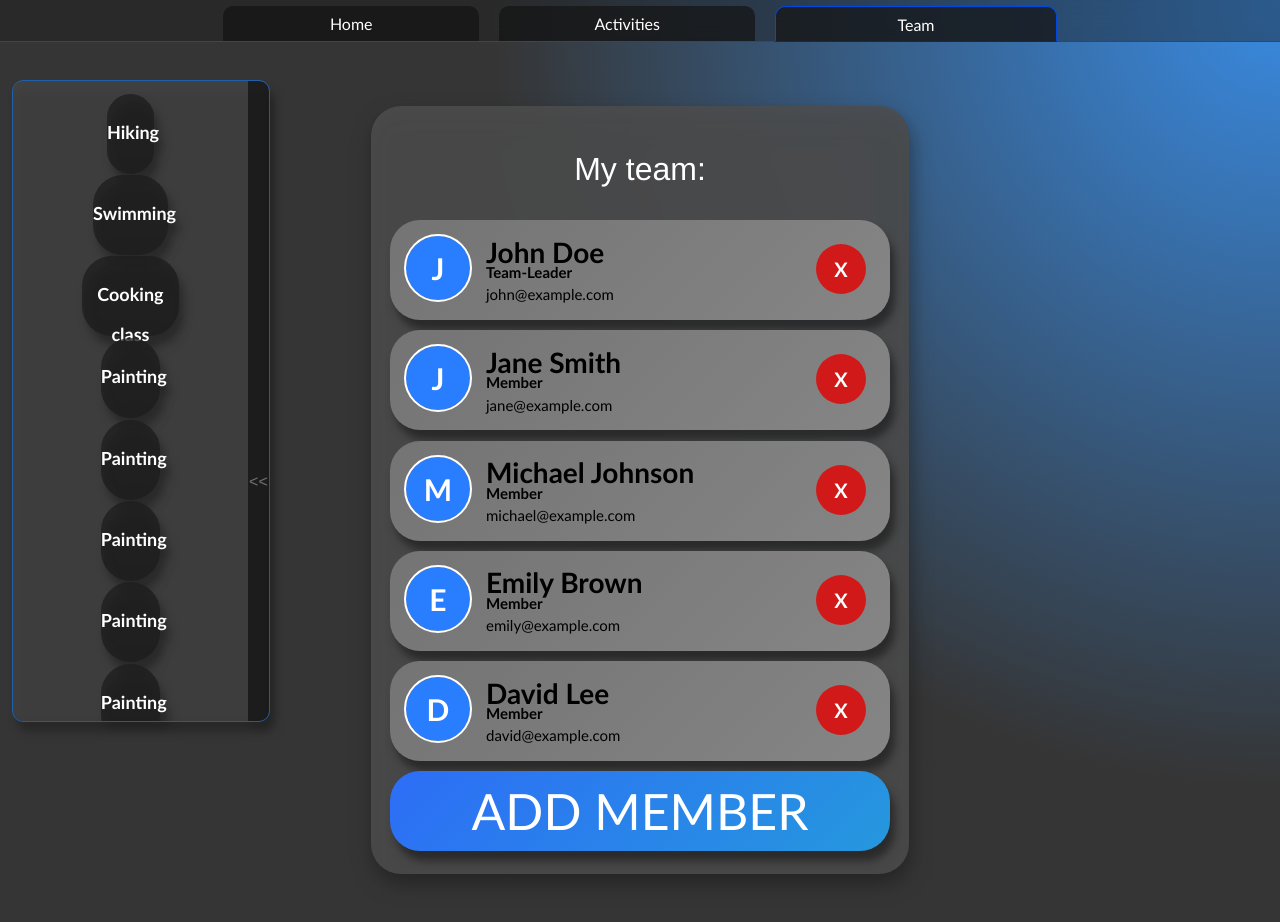
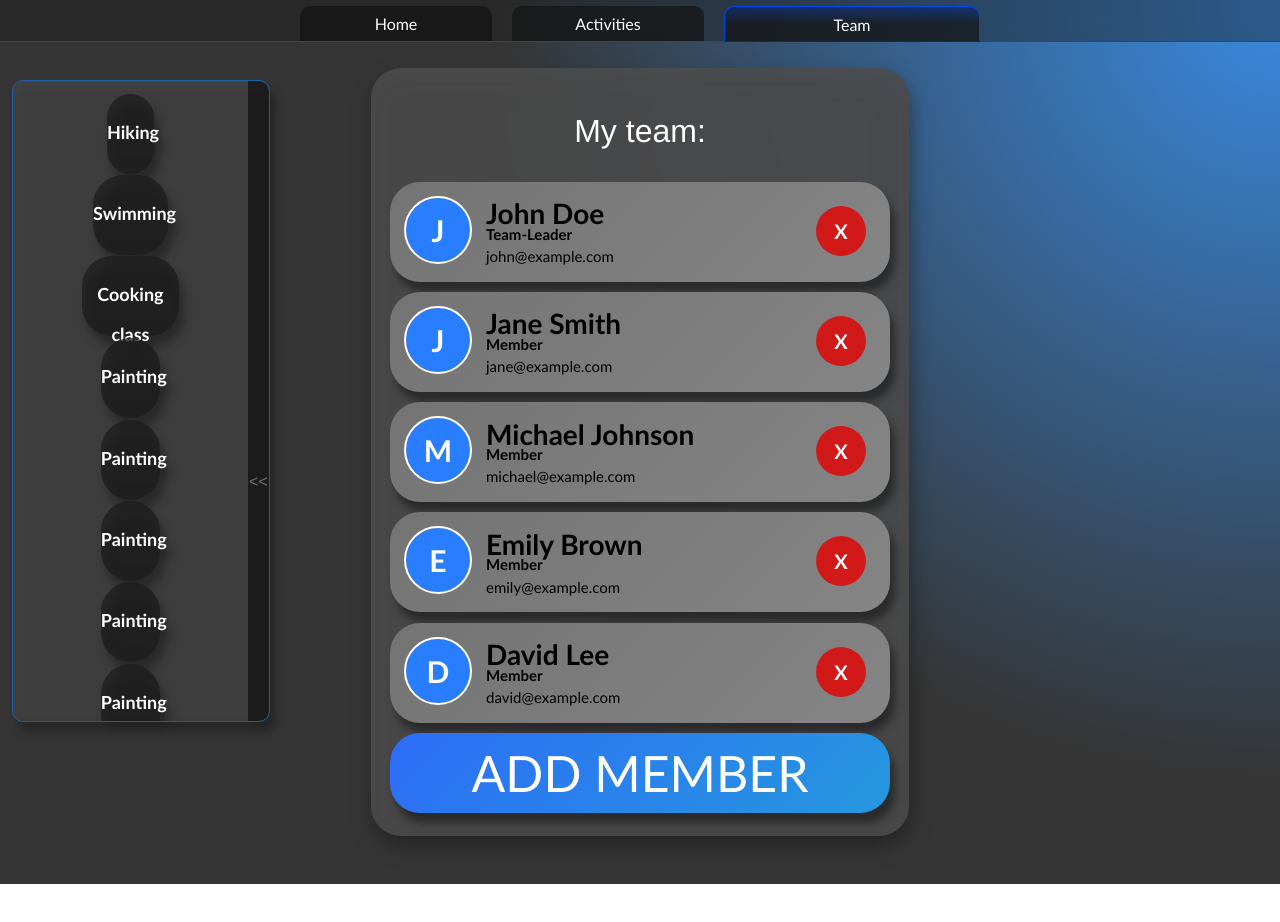
Before and after one commit to lamzaone/angular-FE, an Angular app: page /Team in a window 1280 px wide. After the commit the page ends 884 px from the top, so only its background shows below. Built offline with nearby package versions, Linux system fonts and the light colour scheme.

Commit message:
navbar styling

```diff
--- a/src/app/Teams/team-list/team-list.component.scss
+++ b/src/app/Teams/team-list/team-list.component.scss
@@ -8,7 +8,7 @@
     width: 40%;
     background-color: rgba(78, 78, 78, 0.863);
     border-radius: 30px;
-    margin-top: 5%;
+    margin-top: 2%;
     padding: 1%;
     min-width: 500px;
     margin-bottom: 3rem;
--- a/src/app/navbar/navbar-card/navbar-card.component.scss
+++ b/src/app/navbar/navbar-card/navbar-card.component.scss
@@ -3,7 +3,7 @@
     height: 35px;
     margin-left: 10px;
     margin-right: 10px;
-    width:20%;
+    width:15%;
     align-items: center;
     background-color: rgba(20, 20, 20, 0.719);
     min-width: 100px;
@@ -14,10 +14,13 @@
 
     cursor:pointer;
     &:hover {
-        width: 21%;
         -webkit-box-sizing: border-box; /* Safari/Chrome, other WebKit */
         -moz-box-sizing: border-box; /* Firefox, other Gecko */
         box-sizing: border-box; /* Opera/IE 8+ */
+
+        background: linear-gradient(-45deg, #202020c0, rgba(6, 36, 117, 0.719), rgba(20, 20, 20, 0.719), rgba(20, 20, 20, 0.719));
+        background-size: 400%;
+        animation: gradient 5s ease-in-out infinite;
     }
 
 
@@ -27,11 +30,25 @@
         border-left:1px solid rgb(1, 72, 224);
         border-right:1px solid rgb(1, 72, 224);
         box-shadow: 0   1px 0 #272727;
-        width: 22%;
+        width: 20%;
+
+        background: linear-gradient(-180deg, #202020c0, rgba(6, 36, 117, 0.596) 1%, rgba(20, 20, 20, 0.719), rgba(20, 20, 20, 0.719));
         -webkit-box-sizing: border-box; /* Safari/Chrome, other WebKit */
         -moz-box-sizing: border-box; /* Firefox, other Gecko */
         box-sizing: border-box; /* Opera/IE 8+ */
 
+    }
+}
+
+@keyframes gradient {
+    0% {
+        background-position: 0% 50%;
+    }
+    50% {
+        background-position: 100% 50%;
+    }
+    100% {
+        background-position: 0% 50%;
     }
 }
 
```
